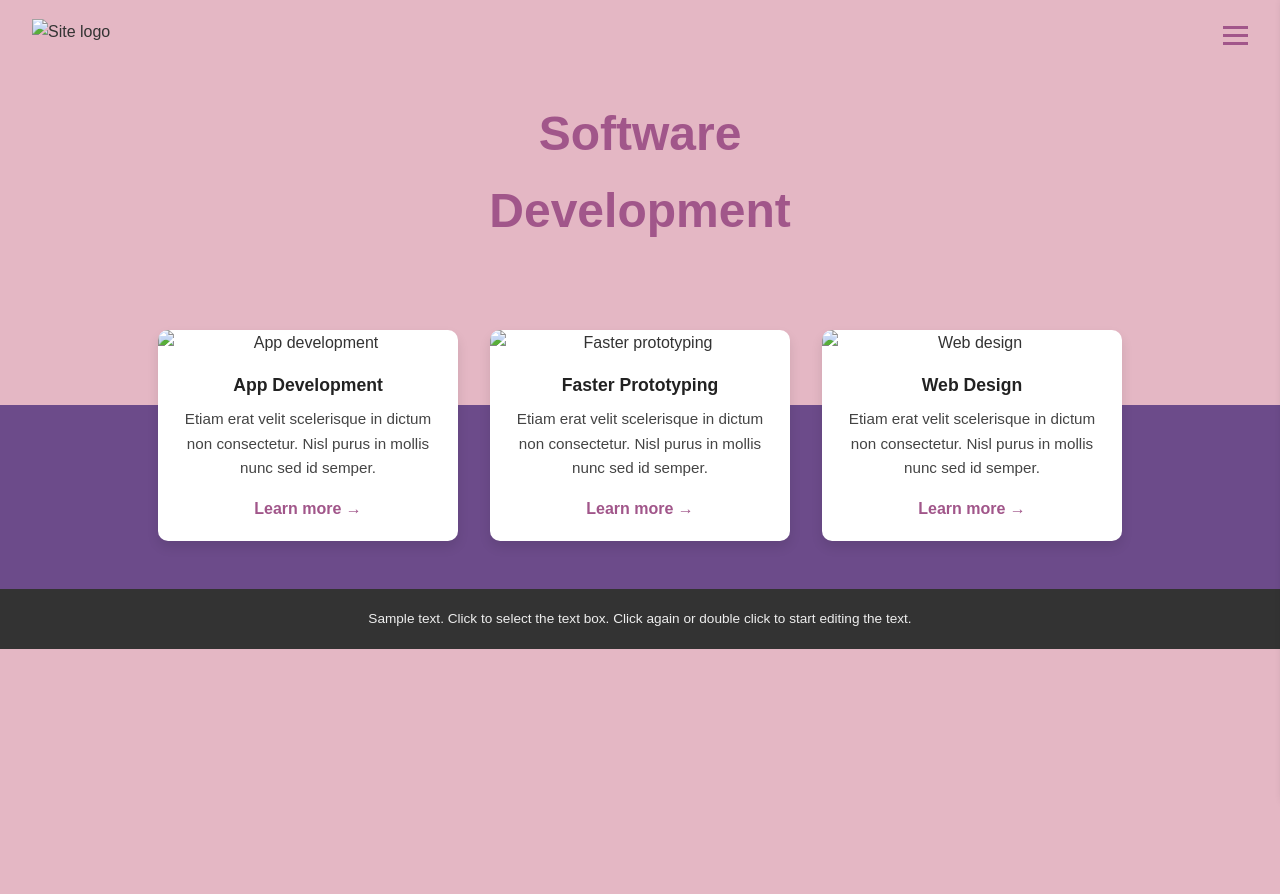
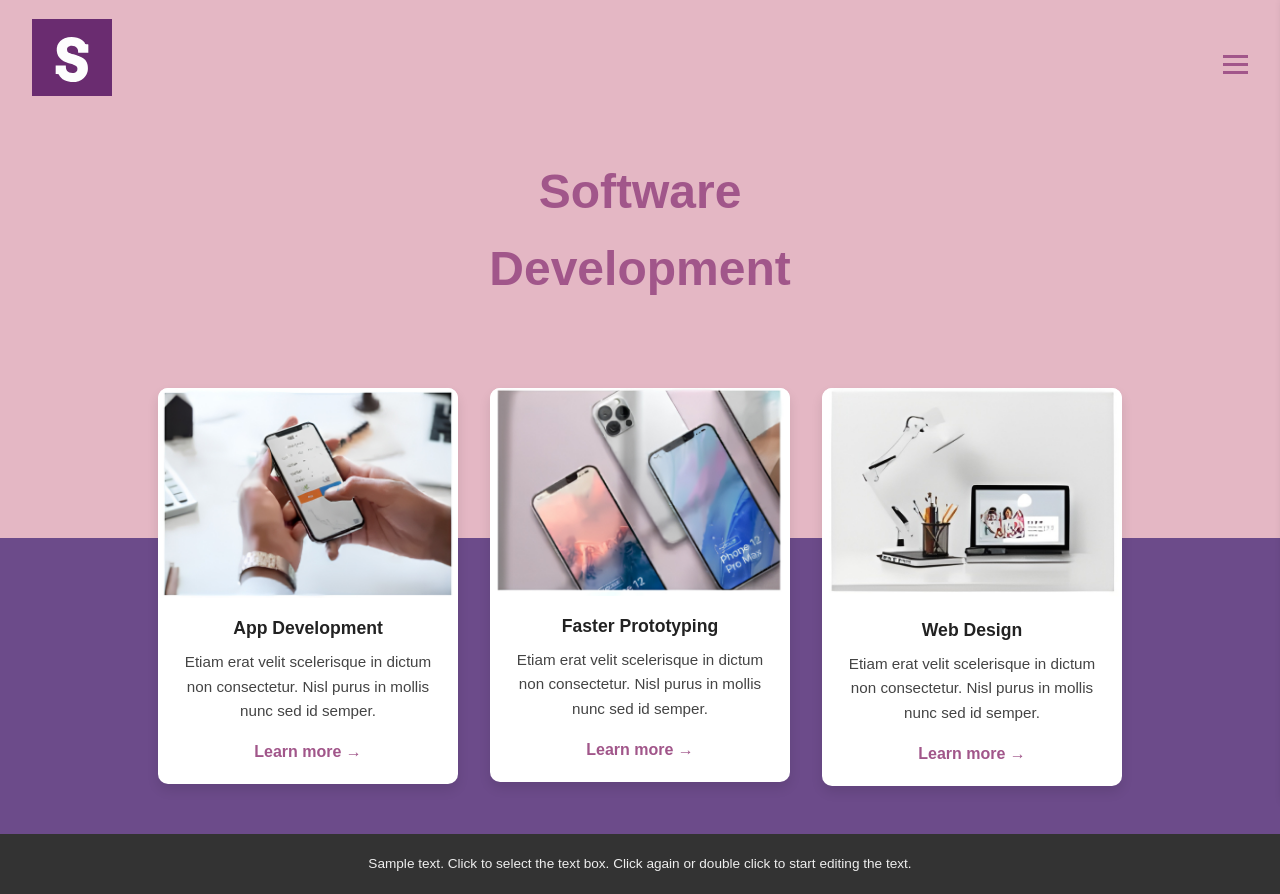
Before and after one commit to PrOl07/my-lab4site.ua, a plain HTML site: page index.html in a window 1280 px wide. Before the commit the page ends 800 px from the top, so only its background shows below. Drawn offline with Linux system fonts and the light colour scheme.

Commit message:
Update index.html

```diff
--- a/index.html
+++ b/index.html
@@ -9,7 +9,7 @@
 <body>
     <header class="header">
         <div class="logo">
-            <img src="images/logo.svg" alt="Site logo">
+            <img src="logo.svg" alt="Site logo">
         </div>
         <nav class="menu">
             <button class="menu-toggle" id="menuBtn">
@@ -36,21 +36,21 @@
 
         <section class="services">
             <article class="card">
-                <img src="images/app-development.jpg" alt="App development">
+                <img src="app-development.jpg" alt="App development">
                 <h2>App Development</h2>
                 <p>Etiam erat velit scelerisque in dictum non consectetur. Nisl purus in mollis nunc sed id semper.</p>
                 <a href="#" class="learn-more">Learn more →</a>
             </article>
 
             <article class="card">
-                <img src="images/faster-prototyping.jpg" alt="Faster prototyping">
+                <img src="faster-prototyping.jpg" alt="Faster prototyping">
                 <h2>Faster Prototyping</h2>
                 <p>Etiam erat velit scelerisque in dictum non consectetur. Nisl purus in mollis nunc sed id semper.</p>
                 <a href="#" class="learn-more">Learn more →</a>
             </article>
 
             <article class="card">
-                <img src="images/web-design.jpg" alt="Web design">
+                <img src="web-design.jpg" alt="Web design">
                 <h2>Web Design</h2>
                 <p>Etiam erat velit scelerisque in dictum non consectetur. Nisl purus in mollis nunc sed id semper.</p>
                 <a href="#" class="learn-more">Learn more →</a>
```
